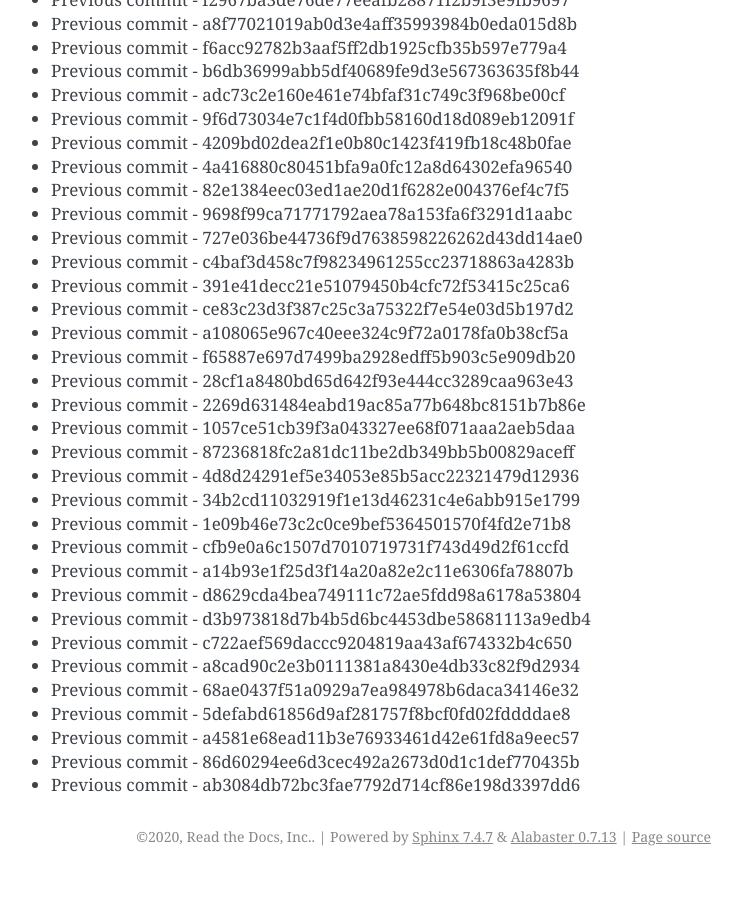
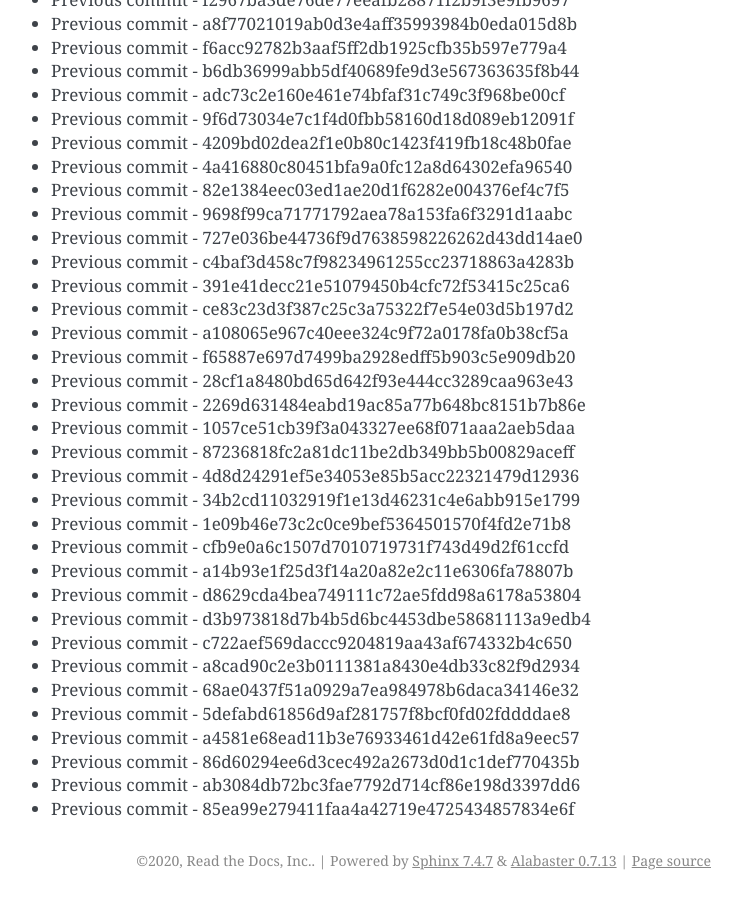
Before and after one commit to readthedocs/rtd-git-stresstest, a Sphinx documentation site: the page built from docs/updates.rst, in a window 1280 px wide and 900 px high, scrolled down 71237 px. Shown: the whole window, without its empty margins (399-1141 px from the left). Built offline with Sphinx 7.4.7, drawn with Linux system fonts in a browser that asks for light colours; before the commit the page ends 72113 px from its top, so only the background shows below that.

Commit message:
Generating commit from previous: 85ea99e279411faa4a42719e4725434857834e6f

```diff
--- a/docs/updates.rst
+++ b/docs/updates.rst
@@ -3025,3 +3025,4 @@ It can be tested for any performance characteristics.
 * Previous commit - a4581e68ead11b3e76933461d42e61fd8a9eec57
 * Previous commit - 86d60294ee6d3cec492a2673d0d1c1def770435b
 * Previous commit - ab3084db72bc3fae7792d714cf86e198d3397dd6
+* Previous commit - 85ea99e279411faa4a42719e4725434857834e6f
```
